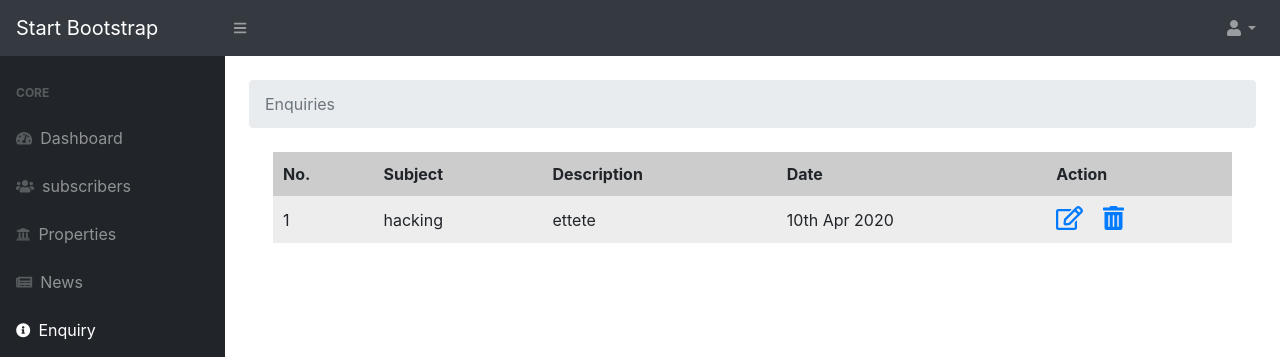
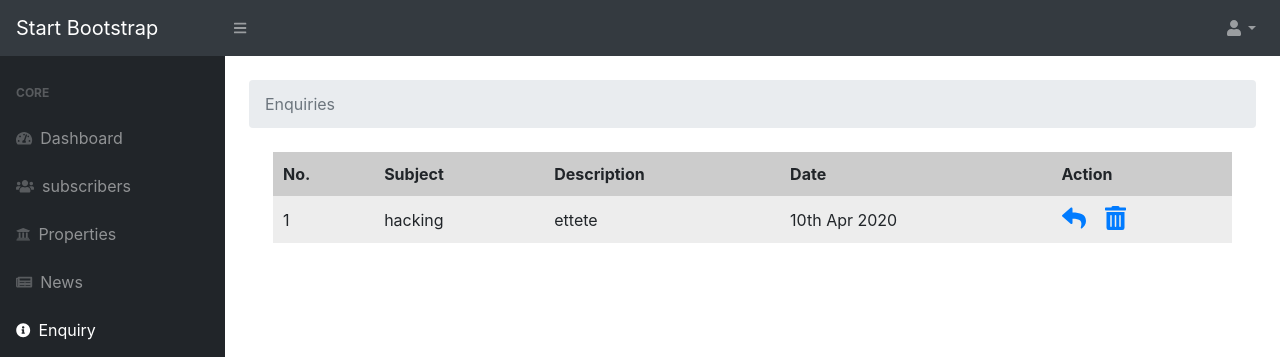
Before and after one commit to nebstarmalala/sensiveproperties, a PHP site: page /admin/queries.php in a window 1280 px wide. Shown: the top 357 px of the page. Run offline with PHP 8.4, Linux system fonts and the light colour scheme; data comes from the database, SQL or seed files in the repository; data that the repository does not hold is empty; some libraries are stand-ins or nearby versions.

Commit message:
add mailto function on reply button

```diff
--- a/admin/queries.php
+++ b/admin/queries.php
@@ -174,7 +174,7 @@ $queries = mysqli_query($dbconnect,"select * from queries" );
                                     <td><?php echo substr($query['body'],0,200); ?></td>
                                     <td><?php echo date("dS M Y  "); ?></td>
                                     <td>
-                                        <a href="#"><i class="far fa-edit" style="font-size:24px;margin-right:15px;"></i>
+                                        <a href="mailto:<?php echo $query['email'] ?> "><i class="fas fa-reply" style="font-size:24px;margin-right:15px;"></i>
                                         <a href="#"><i class="fas fa-trash-alt"  style="font-size:24px;"></i>
                                     </td>
                                 </tr>
```
